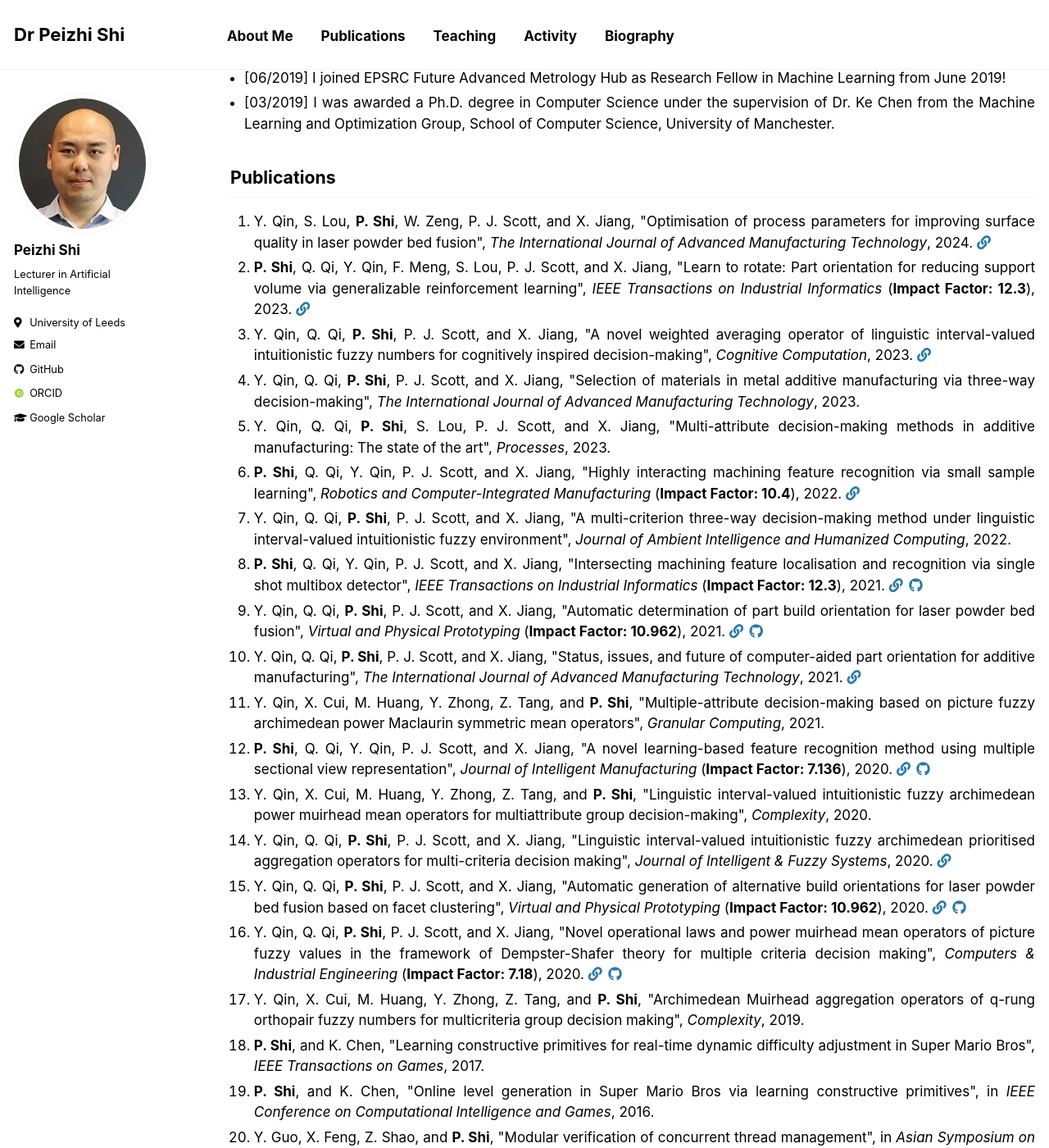
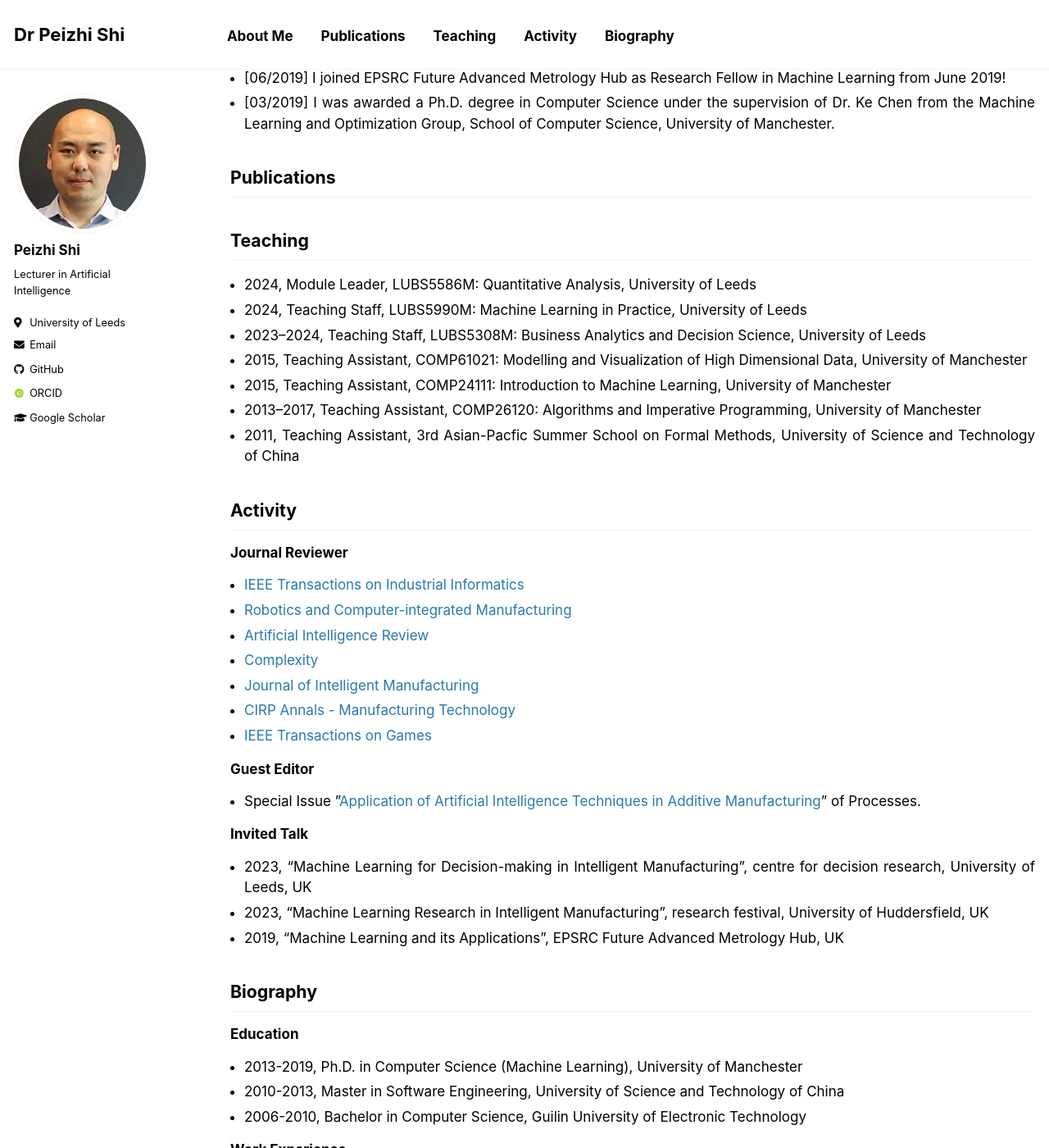
Before and after one commit to PeizhiShi/peizhishi.github.io, a Jekyll site: the page built from _pages/index.md, in a window 1280 px wide and 1400 px high, scrolled down 1257 px. Shown: the whole window at 82% size. Built offline with Jekyll 4.4.1, drawn with Linux system fonts in a browser that asks for light colours; some web fonts are replaced; our own code applies the rules of GitHub Pages for plain Markdown files; some of the changed text lies outside the part shown.

Commit message:
Update index.md

```diff
--- a/_pages/index.md
+++ b/_pages/index.md
@@ -35,7 +35,7 @@
 {% include base_path %}
 
 
-<ol>{% for post in site.publications reversed %}{% include achieve_paper_title.html %}{% endfor %}</ol>
+<ol>{% for post in site.publications reversed %}{% if post.ml %}{% include achieve_paper_title.html %} {% endif %}{% endfor %}</ol>
 
 
 ## Teaching
```
